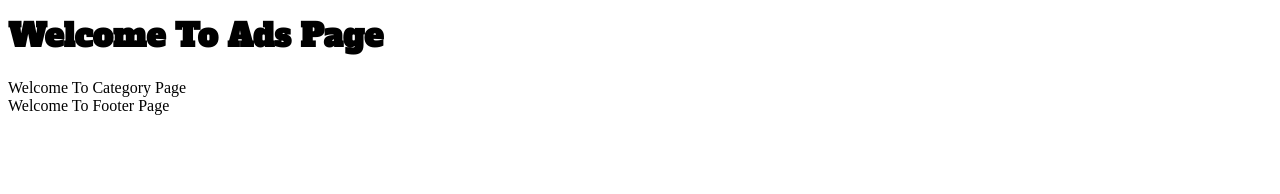
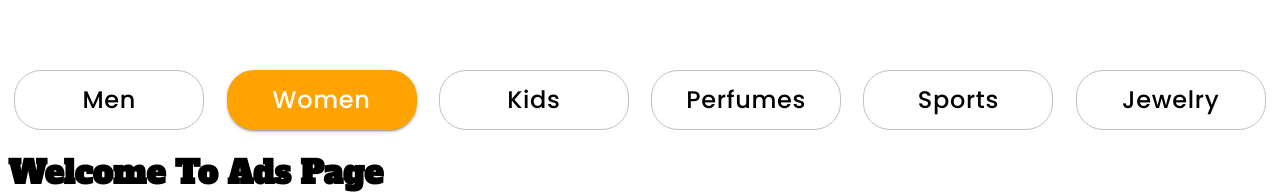
Before and after one commit to Tola-lemma/Gebeya_Market_App, a React (Create React App) app: page / in a window 1280 px wide. Shown: the part 1471-1665 px from the top of the page. Before the commit the page ends 1594 px from the top, so only its background shows below. Built offline with nearby package versions, Linux system fonts and the light colour scheme.

Commit message:
feat:button for navigation purpose is added below card components

```diff
--- a/src/Pages/Collection/Collection.jsx
+++ b/src/Pages/Collection/Collection.jsx
@@ -16,6 +16,7 @@ import Favorite from '@mui/icons-material/Favorite';
 
 const label = { inputProps: { 'aria-label': 'Checkbox demo' } };
 const Collection  = () =>{
+  const buttons = ["men", "women", "kids", "perfumes", "sports", "jewelry"];
   return (
     <Box mt={6}>
       <Box
@@ -263,6 +264,30 @@ const Collection  = () =>{
           </Card>
         ))}
       </Box>
+      <Box sx={{ display: "flex", gap:2,marginTop:"6rem" ,justifyContent:"space-evenly"}}>
+      {buttons.map((btn, index) => (
+        <Button
+          key={index}
+          variant={btn === "women" ? "contained" : "outlined"}
+          sx={{
+            borderRadius: "27px",
+            textTransform: "capitalize", // Keeps button text as-is (not uppercase)
+            padding: "8px 16px",
+            backgroundColor: btn === "women" ? "#FEA301" : "transparent",
+            color: btn === "women" ? "white" : "inherit",
+            border: btn === "women" ? "none" : "1px solid #C1C1C1",
+            width:"190px",
+            fontFamily:"Poppins",
+            fontSize:"24px",
+            "&:hover": {
+              backgroundColor: btn === "women" ? "#e68a00" : "rgba(0,0,0,0.04)",
+            },
+          }}
+        >
+          {btn}
+        </Button>
+      ))}
+    </Box>
     </Box>
   );
 }
```
